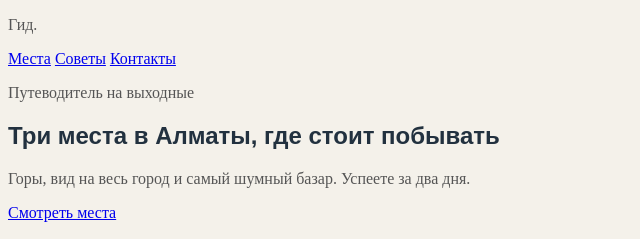
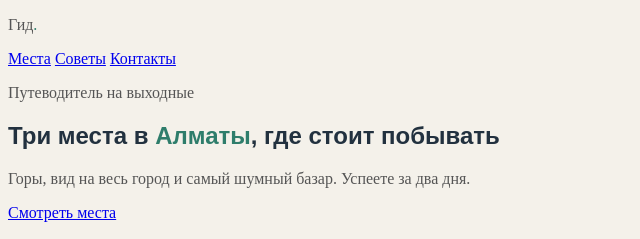
Before and after one commit to myrzabekovatogzhan05-tech/city-guide02, a plain HTML site: page index.html in a window 1280 px wide. Shown: the top 239 px of the page, 0-640 px from the left. Drawn offline with Linux system fonts and the light colour scheme.

Commit message:
Added color for .accent

```diff
--- a/style.css
+++ b/style.css
@@ -10,3 +10,6 @@ p {
   color: #555;
   font-family: "Times New Roman", serif;
 }
+.accent {
+  color: #2e7d6b;
+}
```
